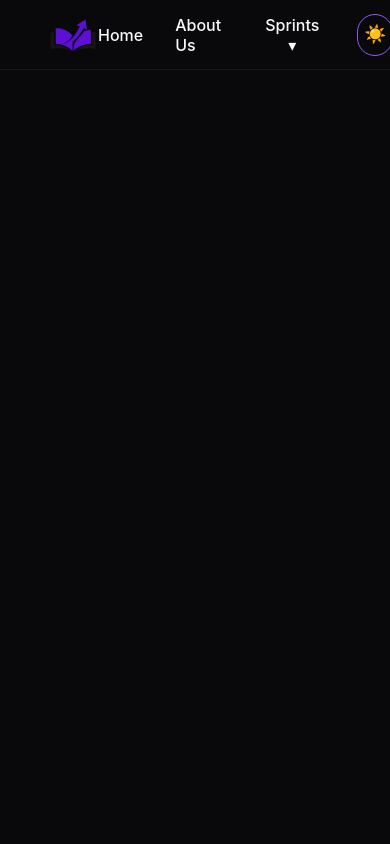
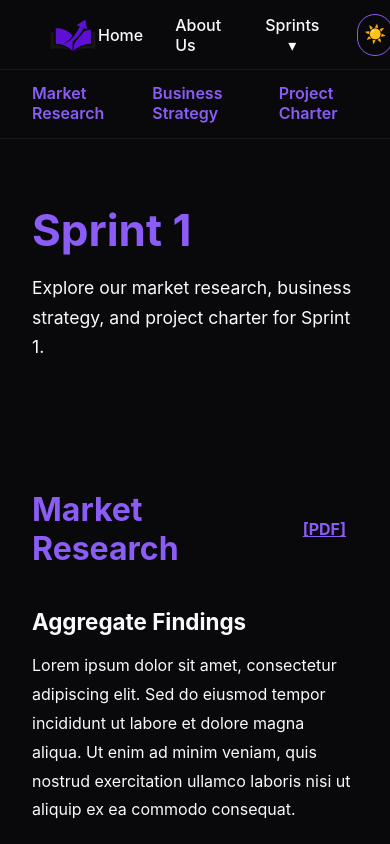
Before and after one commit to JuanReyna1/skill_tracker, a React app in the folder frontend/: page /sprint-1 in a window 390 px wide. Shown: the top 844 px of the page. Built offline with nearby package versions, Linux system fonts and the light colour scheme; the HTML template or start-up script is replaced by a standard one.

Commit message:
Sprint 1 Content and Navigation

```diff
--- a/frontend/src/App.jsx
+++ b/frontend/src/App.jsx
@@ -3,6 +3,7 @@ import { BrowserRouter, Routes, Route } from 'react-router-dom'
 import Navbar from './components/Navbar'
 import Home from './pages/Home'
 import AboutUs from './pages/AboutUs'
+import Sprint1 from './pages/Sprint1'
 import './App.css'
 
 function App() {
@@ -15,6 +16,7 @@ function App() {
       <Routes>
         <Route path="/" element={<Home />} />
         <Route path="/about-us" element={<AboutUs />} />
+        <Route path="/sprint-1" element={<Sprint1 />} />
       </Routes>
     </BrowserRouter>
   )
--- a/frontend/src/components/Navbar.css
+++ b/frontend/src/components/Navbar.css
@@ -6,6 +6,9 @@
     padding: 0 3rem;
     background-color: var(--background);
     border-bottom: 1px solid var(--surface);
+    position: sticky;
+    top: 0;
+    z-index: 1000;
 }
 
 .navbar-logo {
--- a/frontend/src/index.css
+++ b/frontend/src/index.css
@@ -425,3 +425,158 @@ body {
   z-index: 5;
   padding-bottom: 4rem;
 }
+
+/* Sprint Pages Layout */
+
+.sprint-page {
+  width: 100%;
+  min-height: 100vh;
+}
+
+.sprint-header {
+  max-width: 1100px;
+  margin: 0 auto;
+  padding: 4rem 2rem 2rem;
+}
+
+.sprint-header h1 {
+  margin: 0 0 1rem;
+  font-size: clamp(2.75rem, 6vw, 5rem);
+  color: #7c3aed;
+}
+
+.sprint-header p {
+  max-width: 700px;
+  margin: 0;
+  font-size: 1.1rem;
+  line-height: 1.7;
+}
+
+/* Sprint Sub-Navigation */
+
+.sprint-subnav {
+  position: sticky;
+  top: 70px;
+  z-index: 900;
+
+  display: flex;
+  justify-content: center;
+  gap: 2rem;
+
+  padding: 0.3rem 2rem;
+
+  background-color: var(--background);
+  border-bottom: 1px solid var(--surface);
+}
+
+.sprint-subnav a {
+  color: var(--purple);
+  font-weight: 600;
+  text-decoration: none;
+
+  padding: 0.5rem 0;
+  border-bottom: 2px solid transparent;
+
+  transition: color 0.2s ease, border-color 0.2s ease;
+}
+
+.sprint-subnav a:hover {
+  color: var(--purple-light);
+  border-bottom-color: var(--purple-light);
+}
+
+/* Sprint Content */
+
+.sprint-content {
+  max-width: 1100px;
+  margin: 0 auto;
+  padding: 2rem;
+}
+
+.sprint-section {
+  padding: 4rem 0;
+  scroll-margin-top: 130px;
+}
+
+.sprint-section + .sprint-section {
+  border-top: 1px solid #e5e7eb;
+}
+
+.sprint-section h2 {
+  margin: 0;
+
+  font-size: clamp(2rem, 4vw, 3rem);
+  color: var(--purple);
+}
+
+.sprint-topic {
+  max-width: 850px;
+  margin-bottom: 3rem;
+}
+
+.sprint-topic h3 {
+  margin-bottom: 0.75rem;
+  font-size: 1.4rem;
+}
+
+.sprint-topic p {
+  margin-bottom: 1rem;
+  line-height: 1.8;
+}
+
+.section-heading {
+  display: flex;
+  align-items: center;
+  gap: 1rem;
+  margin-bottom: 2.5rem;
+}
+
+.section-heading h2 {
+  margin: 0;
+}
+
+.pdf-button {
+  display: inline-flex;
+  align-items: center;
+  justify-content: center;
+  padding: 0.4rem 0.75rem;
+  color: var(--purple);
+  font-size: 1rem;
+  font-weight: 700;
+  text-decoration: underline;
+
+  transition:
+      background-color 0.2s ease,
+      color 0.2s ease,
+      transform 0.2s ease;
+}
+
+.pdf-button:hover {
+  color: var(--purple-light);
+  transform: translateY(-1px);
+}
+
+/* Sprint Pages - Dark Mode */
+
+[data-theme="dark"] .sprint-subnav {
+  background-color: var(--background);
+  border-bottom-color: var(--surface);
+}
+
+[data-theme="dark"] .sprint-subnav a {
+  color: var(--purple);
+}
+
+[data-theme="dark"] .sprint-subnav a:hover {
+  color: var(--purple-light);
+  border-bottom-color: var(--purple-light);
+}
+
+[data-theme="dark"] .sprint-header h1,
+[data-theme="dark"] .sprint-section h2 {
+  color: var(--purple);
+}
+
+[data-theme="dark"] .sprint-section + .sprint-section {
+  border-top-color: var(--surface);
+}
--- a/frontend/src/pages/Sprint1.jsx
+++ b/frontend/src/pages/Sprint1.jsx
@@ -0,0 +1,166 @@
+function Sprint1() {
+    return (
+        <main className="sprint-page">
+            {/* Sprint 1 Sub-Navigation */}
+            <nav className="sprint-subnav">
+                <a href="#market-research">Market Research</a>
+                <a href="#business-strategy">Business Strategy</a>
+                <a href="#project-charter">Project Charter</a>
+
+            </nav>
+            <div className="sprint-header">
+                <h1>Sprint 1</h1>
+                <p>
+                    Explore our market research, business strategy, and
+                    project charter for Sprint 1.
+                </p>
+            </div>
+
+            <div className="sprint-content">
+
+                {/* Market Research */}
+                <section id="market-research" className="sprint-section">
+                    <div className="section-heading">
+                        <h2>Market Research</h2>
+                        <a
+                            href="/"
+                            download
+                            className="pdf-button"
+                        >
+                            [PDF]
+                        </a>
+                    </div>
+
+                    <div className="sprint-topic">
+                        <h3>Aggregate Findings</h3>
+                        <p>
+                            Lorem ipsum dolor sit amet, consectetur adipiscing
+                            elit. Sed do eiusmod tempor incididunt ut labore et
+                            dolore magna aliqua. Ut enim ad minim veniam, quis
+                            nostrud exercitation ullamco laboris nisi ut aliquip
+                            ex ea commodo consequat.
+                        </p>
+
+                        <p>
+                            Duis aute irure dolor in reprehenderit in voluptate
+                            velit esse cillum dolore eu fugiat nulla pariatur.
+                            Excepteur sint occaecat cupidatat non proident, sunt
+                            in culpa qui officia deserunt mollit anim id est
+                            laborum.
+                        </p>
+                    </div>
+
+                    <div className="sprint-topic">
+                        <h3>Top Pick: Deep Dive</h3>
+                        <p>
+                            Lorem ipsum dolor sit amet, consectetur adipiscing
+                            elit. Praesent commodo cursus magna, vel scelerisque
+                            nisl consectetur et. Donec sed odio dui. Integer
+                            posuere erat a ante venenatis dapibus posuere velit
+                            aliquet.
+                        </p>
+
+                        <p>
+                            Maecenas faucibus mollis interdum. Cras mattis
+                            consectetur purus sit amet fermentum. Vestibulum id
+                            ligula porta felis euismod semper.
+                        </p>
+                    </div>
+
+                    <div className="sprint-topic">
+                        <h3>What Didn't Work / What We Pivoted From</h3>
+                        <p>
+                            Lorem ipsum dolor sit amet, consectetur adipiscing
+                            elit. Nullam quis risus eget urna mollis ornare vel
+                            eu leo. Aenean lacinia bibendum nulla sed
+                            consectetur.
+                        </p>
+
+                        <p>
+                            Curabitur blandit tempus porttitor. Etiam porta sem
+                            malesuada magna mollis euismod. Donec ullamcorper
+                            nulla non metus auctor fringilla.
+                        </p>
+                    </div>
+                </section>
+
+                {/* Business Strategy */}
+                <section id="business-strategy" className="sprint-section">
+                    <div className="section-heading">
+                        <h2>Business Strategy</h2>
+                        <a
+                            href="/"
+                            download
+                            className="pdf-button"
+                        >
+                            [PDF]
+                        </a>
+                    </div>
+
+                    <div className="sprint-topic">
+                        <h3>The Strategy-to-Project Chain</h3>
+                        <p>
+                            Lorem ipsum dolor sit amet, consectetur adipiscing
+                            elit. Sed posuere consectetur est at lobortis.
+                            Maecenas sed diam eget risus varius blandit sit amet
+                            non magna.
+                        </p>
+
+                        <p>
+                            Aenean eu leo quam. Pellentesque ornare sem lacinia
+                            quam venenatis vestibulum. Cras justo odio, dapibus
+                            ac facilisis in, egestas eget quam.
+                        </p>
+                    </div>
+                </section>
+
+                {/* Project Charter */}
+                <section id="project-charter" className="sprint-section">
+                    <div className="section-heading">
+                        <h2>Project Charter</h2>
+                        <a
+                            href="/"
+                            download
+                            className="pdf-button"
+                        >
+                            [PDF]
+                        </a>
+                    </div>
+
+                    <div className="sprint-topic">
+                        <h3>Scope Boundary</h3>
+                        <p>
+                            Lorem ipsum dolor sit amet, consectetur adipiscing
+                            elit. Integer posuere erat a ante venenatis dapibus
+                            posuere velit aliquet. Donec id elit non mi porta
+                            gravida at eget metus.
+                        </p>
+                    </div>
+
+                    <div className="sprint-topic">
+                        <h3>Assumptions</h3>
+                        <p>
+                            Lorem ipsum dolor sit amet, consectetur adipiscing
+                            elit. Vestibulum id ligula porta felis euismod
+                            semper. Morbi leo risus, porta ac consectetur ac,
+                            vestibulum at eros.
+                        </p>
+                    </div>
+
+                    <div className="sprint-topic">
+                        <h3>Stakeholder Register</h3>
+                        <p>
+                            Lorem ipsum dolor sit amet, consectetur adipiscing
+                            elit. Praesent commodo cursus magna, vel scelerisque
+                            nisl consectetur et. Nullam id dolor id nibh
+                            ultricies vehicula ut id elit.
+                        </p>
+                    </div>
+                </section>
+
+            </div>
+        </main>
+    );
+}
+
+export default Sprint1;
```
